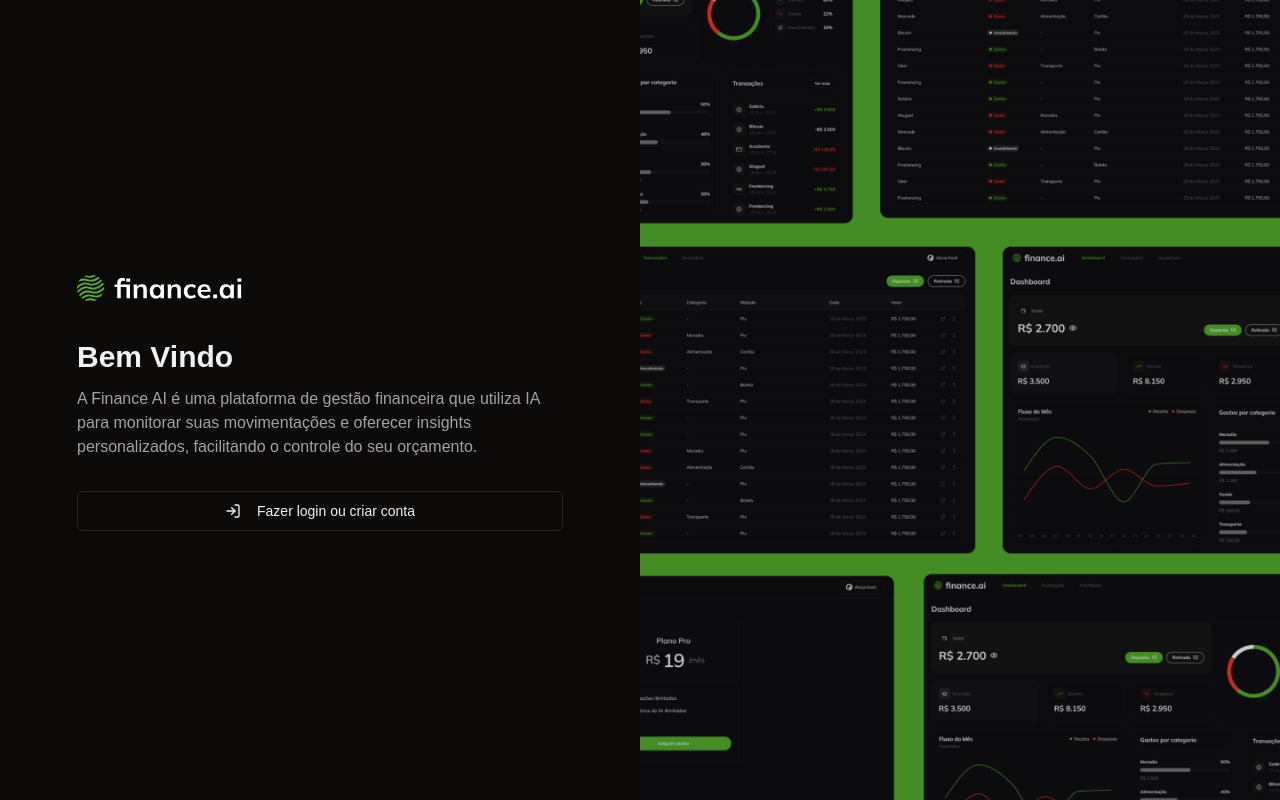
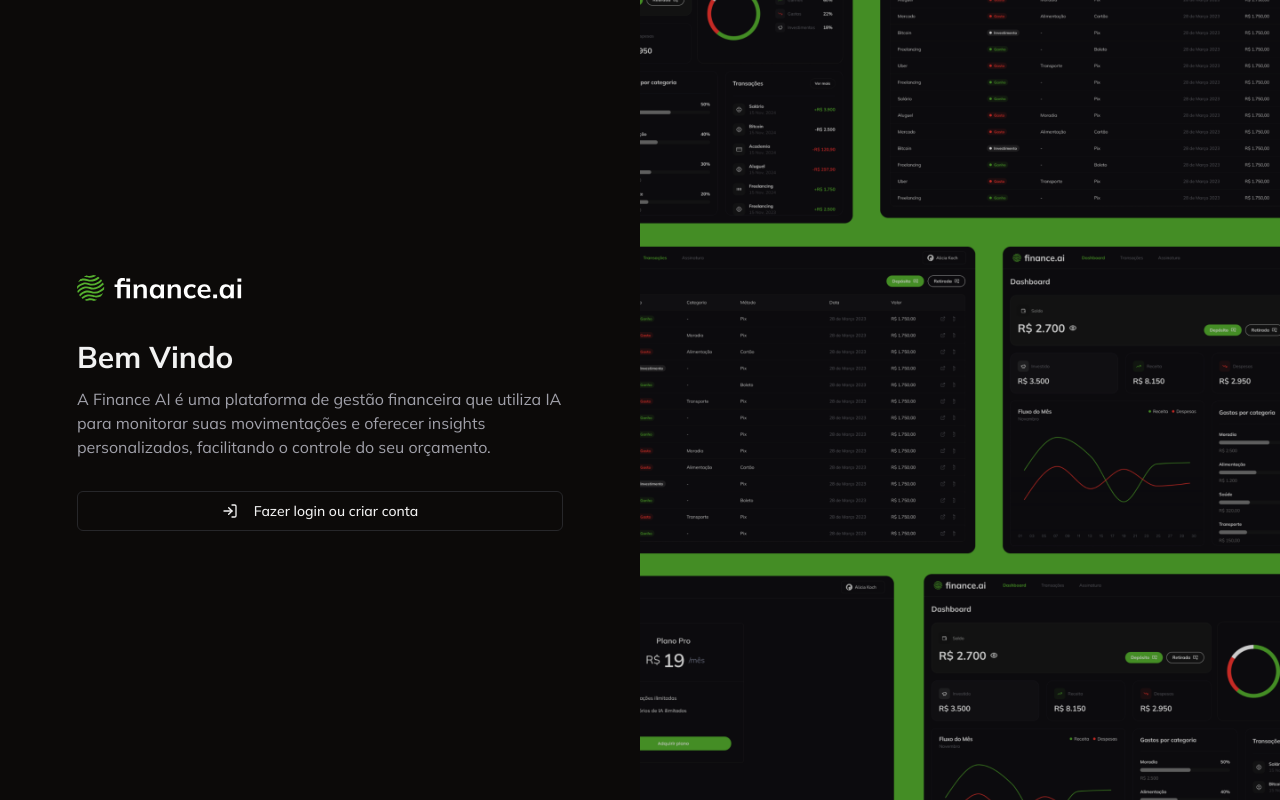
Before and after one commit to vitorhmm93/finance-ai, a Next.js app: page /login in a window 1280 px wide. Built offline with nearby package versions, Linux system fonts and the light colour scheme; no server answers.

Commit message:
feat: updates font to mulish

```diff
--- a/app/layout.tsx
+++ b/app/layout.tsx
@@ -1,18 +1,11 @@
 import type { Metadata } from "next";
-import localFont from "next/font/local";
+import { Mulish } from "next/font/google";
 import "./globals.css";
 import { ClerkProvider } from "@clerk/nextjs";
 import { dark } from "@clerk/themes";
 
-const geistSans = localFont({
-  src: "./fonts/GeistVF.woff",
-  variable: "--font-geist-sans",
-  weight: "100 900",
-});
-const geistMono = localFont({
-  src: "./fonts/GeistMonoVF.woff",
-  variable: "--font-geist-mono",
-  weight: "100 900",
+const mulish = Mulish({
+  subsets: ["latin-ext"],
 });
 
 export const metadata: Metadata = {
@@ -27,9 +20,7 @@
 }>) {
   return (
     <html lang="en">
-      <body
-        className={`${geistSans.variable} ${geistMono.variable} antialiased dark`}
-      >
+      <body className={`${mulish.className} antialiased dark`}>
         <ClerkProvider
           appearance={{
             baseTheme: dark,
```
Also changed, not shown: app/fonts/GeistMonoVF.woff (deleted), app/fonts/GeistVF.woff (deleted).
